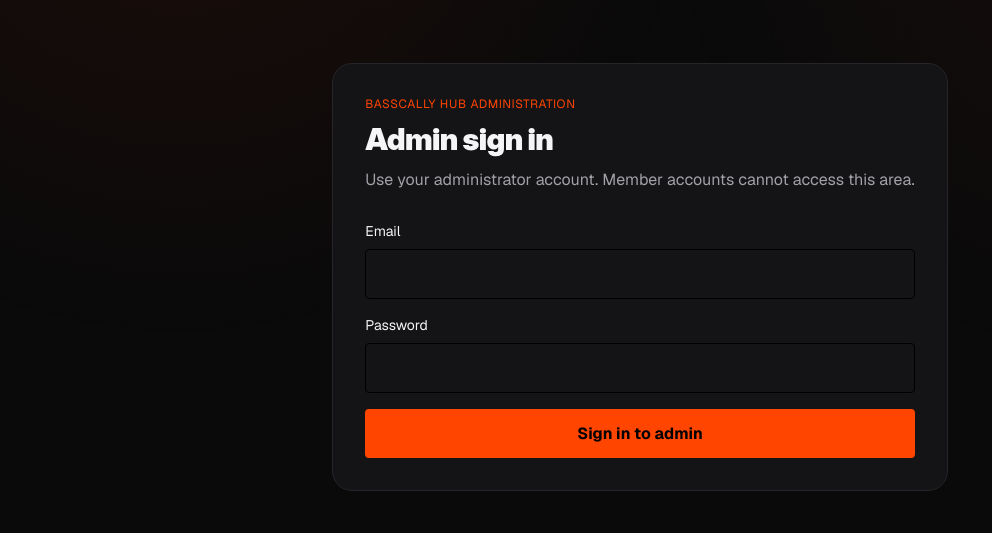
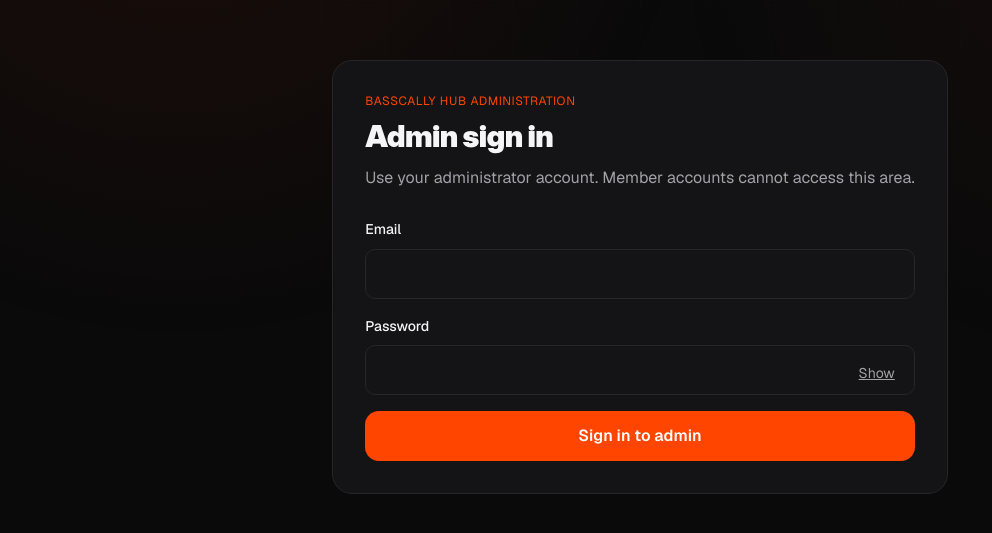
Before and after one commit to ogundipemichael81-rgb/basscally-club, a Next.js app: page /admin/login in a window 1280 px wide. Shown: the part 123-656 px from the top of the page, without its empty margins (0-992 px from the left). Built offline with nearby package versions, Linux system fonts and the light colour scheme; no server answers; a web font is replaced by a local one.

Commit message:
fix: repair cross-device auth and join routing

```diff
--- a/src/components/admin/admin-login-form.tsx
+++ b/src/components/admin/admin-login-form.tsx
@@ -2,16 +2,23 @@
 
 import { useEffect, useState } from "react";
 import { useRouter } from "next/navigation";
+import { Button } from "@/components/ui/button";
+import { Input } from "@/components/ui/input";
 import { createClient } from "@/lib/supabase/client";
 
 export function AdminLoginForm({ next }: { next?: string }) {
   const router = useRouter();
-  const [email, setEmail] = useState(""); const [password, setPassword] = useState("");
-  const [error, setError] = useState(""); const [loading, setLoading] = useState(false);
+  const [email, setEmail] = useState("");
+  const [password, setPassword] = useState("");
+  const [showPassword, setShowPassword] = useState(false);
+  const [error, setError] = useState("");
+  const [loading, setLoading] = useState(false);
+
   useEffect(() => {
     let active = true;
     const supabase = createClient();
-    void supabase.auth.getUser().then(async ({ data: { user } }) => {
+    void supabase.auth.getUser().then(async ({ data: { user }, error: authError }) => {
+      if (authError) console.warn("[admin-login] existing session check failed", authError.message);
       if (!user) return;
       const check = await fetch("/api/admin/session-check", { cache: "no-store" });
       if (check.ok) { router.replace("/admin"); return; }
@@ -20,14 +27,41 @@
     });
     return () => { active = false; };
   }, [router]);
+
   async function submit(event: React.FormEvent) {
-    event.preventDefault(); setLoading(true); setError("");
+    event.preventDefault();
+    setLoading(true);
+    setError("");
+    const normalizedEmail = email.trim().toLowerCase();
     const supabase = createClient();
-    const { error: authError } = await supabase.auth.signInWithPassword({ email: email.trim().toLowerCase(), password });
-    if (authError) { setError("Email or password is incorrect."); setLoading(false); return; }
+    const { error: authError } = await supabase.auth.signInWithPassword({ email: normalizedEmail, password });
+    if (authError) {
+      console.warn("[admin-login] password authentication failed", { code: authError.code, status: authError.status });
+      setError("Email or password is incorrect.");
+      setLoading(false);
+      return;
+    }
     const check = await fetch("/api/admin/session-check", { cache: "no-store" });
-    if (!check.ok) { await supabase.auth.signOut({ scope: "local" }); setError("This account is not authorised for administration."); setLoading(false); return; }
-    router.replace(next?.startsWith("/admin") && !next.startsWith("//") ? next : "/admin"); router.refresh();
+    if (!check.ok) {
+      console.warn("[admin-login] authenticated user failed admin authorization", { status: check.status });
+      await supabase.auth.signOut({ scope: "local" });
+      setError("This account is not authorised for administration.");
+      setLoading(false);
+      return;
+    }
+    router.replace(next?.startsWith("/admin") && !next.startsWith("//") ? next : "/admin");
+    router.refresh();
   }
-  return <form onSubmit={submit} className="space-y-4"><label className="block text-sm">Email<input className="mt-2 w-full rounded border p-3 text-base text-black" type="email" autoComplete="email" required value={email} onChange={(event) => setEmail(event.target.value)} /></label><label className="block text-sm">Password<input className="mt-2 w-full rounded border p-3 text-base text-black" type="password" autoComplete="current-password" required value={password} onChange={(event) => setPassword(event.target.value)} /></label>{error ? <p role="alert" className="text-sm text-red-400">{error}</p> : null}<button disabled={loading} className="min-h-11 w-full rounded bg-[var(--color-brand)] px-4 py-3 font-bold text-black">{loading ? "Checking access…" : "Sign in to admin"}</button></form>;
+
+  return (
+    <form onSubmit={submit} className="space-y-4" noValidate>
+      <Input label="Email" id="admin-email" name="email" type="email" autoComplete="username" required value={email} onChange={(event) => setEmail(event.target.value)} />
+      <div className="relative">
+        <Input label="Password" id="admin-password" name="password" type={showPassword ? "text" : "password"} autoComplete="current-password" required value={password} onChange={(event) => setPassword(event.target.value)} />
+        <button type="button" className="absolute right-3 top-9 min-h-11 px-2 text-sm text-[var(--color-text-muted)] underline" aria-pressed={showPassword} onClick={() => setShowPassword((value) => !value)}>{showPassword ? "Hide" : "Show"}</button>
+      </div>
+      {error ? <p role="alert" className="text-sm text-[var(--color-danger)]">{error}</p> : null}
+      <Button type="submit" disabled={loading} className="w-full">{loading ? "Checking access…" : "Sign in to admin"}</Button>
+    </form>
+  );
 }
--- a/src/components/checkout/checkout-payment-panel.tsx
+++ b/src/components/checkout/checkout-payment-panel.tsx
@@ -1,4 +1,4 @@
 "use client";
 import { useState } from "react";
 declare global {interface Window { LemonSqueezy?:{Url?:{Open:(url:string)=>void};}; createLemonSqueezy?:()=>void;}}
-export function CheckoutPaymentPanel({plan}:{plan:string}){const [error,setError]=useState("");const [loading,setLoading]=useState(false);async function pay(){setLoading(true);setError("");try{const res=await fetch("/api/checkout/create",{method:"POST",headers:{"Content-Type":"application/json"},body:JSON.stringify({planKey:plan})});const data=await res.json();if(!res.ok)throw new Error(data.error);if(!window.LemonSqueezy){await new Promise<void>((resolve,reject)=>{const s=document.createElement("script");s.src="https://app.lemonsqueezy.com/js/lemon.js";s.defer=true;s.onload=()=>resolve();s.onerror=()=>reject(new Error("Secure checkout could not load."));document.head.appendChild(s);});window.createLemonSqueezy?.();}if(window.LemonSqueezy?.Url?.Open)window.LemonSqueezy.Url.Open(data.checkoutUrl);else window.location.assign(data.checkoutUrl);}catch(err){setError(err instanceof Error?err.message:"Secure payment could not open.");setLoading(false);}}return <div className="space-y-4"><p className="text-sm text-[var(--color-text-muted)]">Payment opens securely over Basscally. Your membership activates only after the verified payment webhook arrives.</p>{error?<p role="alert" className="text-red-400">{error}</p>:null}<button type="button" onClick={pay} disabled={loading} className="min-h-11 w-full rounded bg-[var(--color-brand)] px-4 py-3 font-bold text-black disabled:opacity-60">{loading?"Opening secure payment…":"Continue to secure payment"}</button></div>}
+export function CheckoutPaymentPanel({plan}:{plan:string}){const [error,setError]=useState("");const [loading,setLoading]=useState(false);async function pay(){setLoading(true);setError("");try{const res=await fetch("/api/checkout/create",{method:"POST",headers:{"Content-Type":"application/json"},body:JSON.stringify({planKey:plan})});const data=await res.json();if(!res.ok)throw new Error(data.error);if(!window.LemonSqueezy){await new Promise<void>((resolve,reject)=>{const s=document.createElement("script");s.src="https://app.lemonsqueezy.com/js/lemon.js";s.defer=true;s.onload=()=>resolve();s.onerror=()=>reject(new Error("Secure checkout could not load."));document.head.appendChild(s);});window.createLemonSqueezy?.();}if(window.LemonSqueezy?.Url?.Open)window.LemonSqueezy.Url.Open(data.checkoutUrl);else window.location.assign(data.checkoutUrl);}catch(err){setError(err instanceof Error?err.message:"Secure payment could not open.");setLoading(false);}}return <div className="space-y-4"><p className="text-sm text-[var(--color-text-muted)]">Payment opens securely over Basscally. Your membership activates only after the verified payment webhook arrives.</p>{error?<p role="alert" className="text-red-400">{error}</p>:null}<button type="button" onClick={pay} disabled={loading} className="min-h-11 w-full rounded bg-[var(--color-brand)] px-4 py-3 font-bold text-[var(--color-text)] disabled:opacity-60">{loading?"Opening secure payment…":"Continue to secure payment"}</button></div>}
--- a/src/components/join/join-form.tsx
+++ b/src/components/join/join-form.tsx
@@ -34,11 +34,11 @@
   }
 
   return <form onSubmit={submit} className="space-y-4">
-    <label className="block text-sm">Email address<input className="mt-2 w-full rounded border p-3 text-base text-black" type="email" autoComplete="email" required value={email} onChange={(event) => setEmail(event.target.value)} /></label>
-    <label className="block text-sm">Password<div className="flex gap-2"><input className="mt-2 w-full rounded border p-3 text-base text-black" type={show ? "text" : "password"} autoComplete="new-password" minLength={12} required value={password} onChange={(event) => setPassword(event.target.value)} /><button className="mt-2 min-h-11 px-3" type="button" onClick={() => setShow(!show)}>{show ? "Hide" : "Show"}</button></div></label>
-    <label className="block text-sm">Confirm password<input className="mt-2 w-full rounded border p-3 text-base text-black" type={show ? "text" : "password"} autoComplete="new-password" minLength={12} required value={confirm} onChange={(event) => setConfirm(event.target.value)} /></label>
+    <label className="block text-sm">Email address<input className="mt-2 w-full rounded border p-3 text-base text-[var(--color-text)] [color-scheme:dark]" type="email" autoComplete="email" required value={email} onChange={(event) => setEmail(event.target.value)} /></label>
+    <label className="block text-sm">Password<div className="flex gap-2"><input className="mt-2 w-full rounded border p-3 text-base text-[var(--color-text)] [color-scheme:dark]" type={show ? "text" : "password"} autoComplete="new-password" minLength={12} required value={password} onChange={(event) => setPassword(event.target.value)} /><button className="mt-2 min-h-11 px-3" type="button" onClick={() => setShow(!show)}>{show ? "Hide" : "Show"}</button></div></label>
+    <label className="block text-sm">Confirm password<input className="mt-2 w-full rounded border p-3 text-base text-[var(--color-text)] [color-scheme:dark]" type={show ? "text" : "password"} autoComplete="new-password" minLength={12} required value={confirm} onChange={(event) => setConfirm(event.target.value)} /></label>
     <p className="text-sm text-[var(--color-text-muted)]">Use at least 12 characters. This email becomes your login and receipt email; check it carefully before payment.</p>
     {error ? <p role="alert" className="text-sm text-red-400">{error}</p> : null}
-    <button className="min-h-11 w-full rounded bg-[var(--color-brand)] px-4 py-3 font-bold text-black disabled:opacity-60" disabled={loading}>{loading ? "Creating account…" : plan ? "Create account and continue to payment" : "Create account"}</button>
+    <button className="min-h-11 w-full rounded bg-[var(--color-brand)] px-4 py-3 font-bold text-[var(--color-text)] disabled:opacity-60" disabled={loading}>{loading ? "Creating account…" : plan ? "Create account and continue to payment" : "Create account"}</button>
   </form>;
 }
--- a/src/components/marketing/founding-member-offer.tsx
+++ b/src/components/marketing/founding-member-offer.tsx
@@ -48,7 +48,7 @@
           After that, the price goes up.
         </p>
         <ButtonLink
-          href={routes.pricing}
+          href={routes.joinPlan("founding-monthly")}
           size="lg"
           className="landing-cta-glow group relative z-[1] mx-auto w-full max-w-md sm:w-auto"
         >
--- a/src/components/marketing/landing-hero.tsx
+++ b/src/components/marketing/landing-hero.tsx
@@ -122,7 +122,7 @@
             className="mb-6 flex flex-col gap-3 lg:mb-0 lg:hidden"
           >
             <ButtonLink
-              href={routes.defaultStyle}
+              href={routes.joinPlan("founding-monthly")}
               size="lg"
               className="landing-cta-glow group inline-flex w-full"
             >
@@ -144,7 +144,7 @@
 
           <div className="hidden flex-col gap-4 sm:flex-row sm:flex-wrap sm:items-center lg:flex">
             <ButtonLink
-              href={routes.defaultStyle}
+              href={routes.joinPlan("founding-monthly")}
               size="lg"
               className="landing-cta-glow group w-full sm:w-auto"
             >
--- a/src/components/marketing/landing-sections.tsx
+++ b/src/components/marketing/landing-sections.tsx
@@ -296,7 +296,7 @@
             For less than a coffee, get a new bass practice drop every week.
           </p>
           <ButtonLink
-            href={routes.pricing}
+            href={routes.joinPlan("founding-monthly")}
             size="lg"
             className="landing-cta-glow group mx-auto mt-8 w-full max-w-md sm:w-auto"
           >
--- a/src/components/marketing/mobile-cta-bar.tsx
+++ b/src/components/marketing/mobile-cta-bar.tsx
@@ -37,7 +37,7 @@
       )}
       aria-hidden={!visible}
     >
-      <ButtonLink href={routes.defaultStyle} className="landing-cta-glow w-full">
+      <ButtonLink href={routes.joinPlan("founding-monthly")} className="landing-cta-glow w-full">
         Join — $1.50/mo
       </ButtonLink>
     </div>
--- a/src/components/ui/input.tsx
+++ b/src/components/ui/input.tsx
@@ -24,7 +24,7 @@
           ref={ref}
           id={inputId}
           className={cn(
-            "min-h-11 w-full rounded-[var(--radius-md)] border border-[var(--color-border)] bg-[var(--color-surface)] px-4 py-3 text-base text-[var(--color-text)] placeholder:text-[var(--color-text-dim)] focus-visible:border-[var(--color-brand)] focus-visible:outline focus-visible:outline-2 focus-visible:outline-offset-2 focus-visible:outline-[rgba(255,69,0,0.4)] disabled:opacity-50",
+            "min-h-11 w-full rounded-[var(--radius-md)] border border-[var(--color-border)] bg-[var(--color-surface)] px-4 py-3 text-base text-[var(--color-text)] [color-scheme:dark] placeholder:text-[var(--color-text-dim)] [&:-webkit-autofill]:[-webkit-text-fill-color:var(--color-text)] [&:-webkit-autofill]:[box-shadow:0_0_0px_1000px_var(--color-surface)_inset] focus-visible:border-[var(--color-brand)] focus-visible:outline focus-visible:outline-2 focus-visible:outline-offset-2 focus-visible:outline-[rgba(255,69,0,0.4)] disabled:opacity-50",
             error && "border-[var(--color-danger)]",
             className,
           )}
--- a/src/lib/routes.ts
+++ b/src/lib/routes.ts
@@ -9,6 +9,7 @@
   pricing: "/pricing",
   waitlist: "/waitlist",
   join: "/join",
+  joinPlan: (plan: "founding-monthly" | "standard-monthly" | "annual") => `/join?plan=${plan}` as const,
   checkoutFlow: "/checkout",
   style: (slug: string) => `/style/${slug}` as const,
   defaultStyle: `/style/${DEFAULT_STYLE_SLUG}` as const,
```
Also changed, not shown: 1 other file (tests, documents, lock files or other folders).
